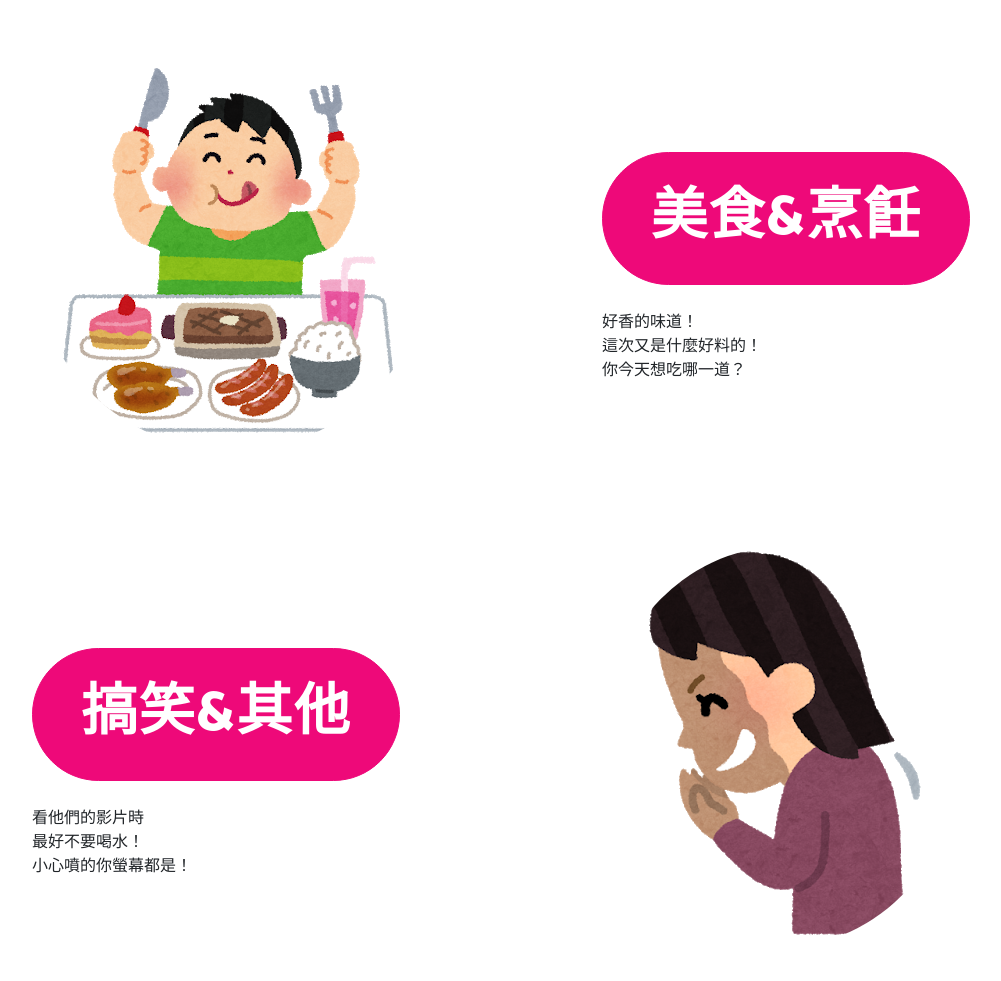
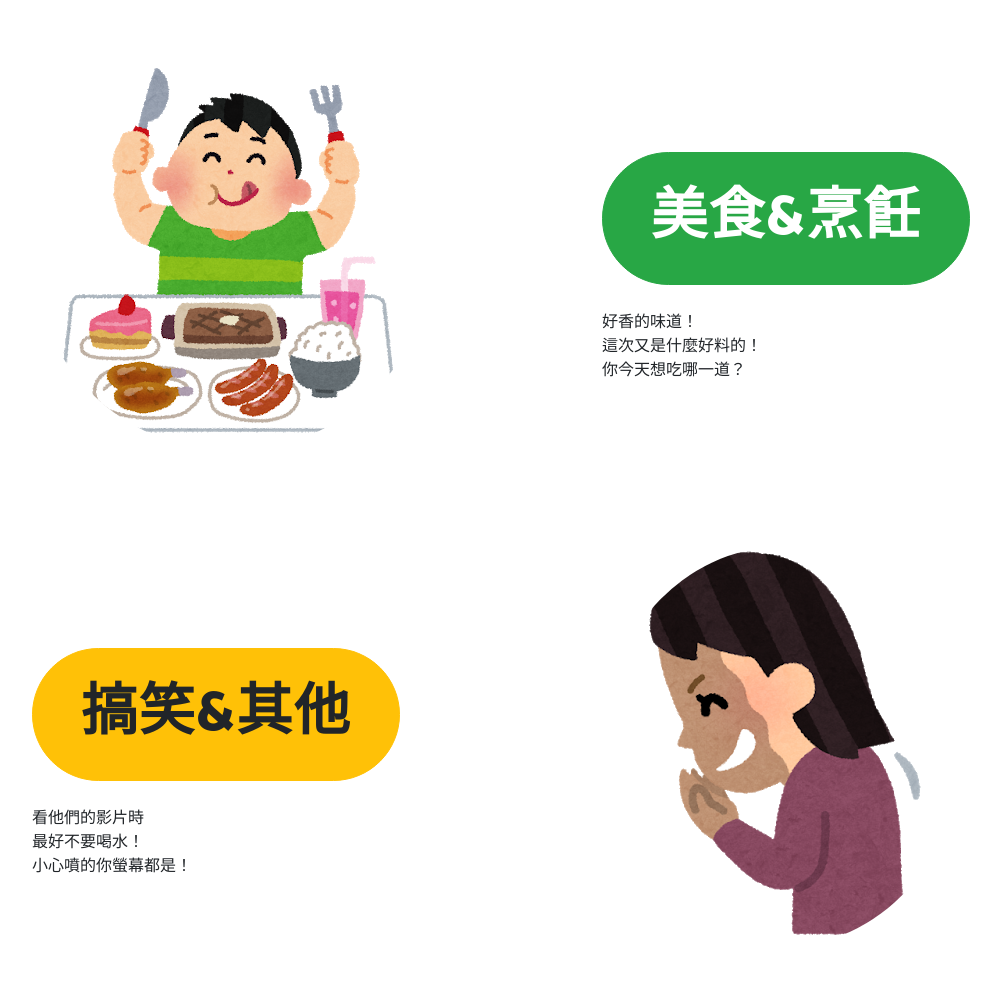
Before and after one commit to tang-dr/tang-dr.github.io, a website: page index.html in a window 1280 px wide. Shown: the part 1230-2211 px from the top of the page, without its empty margins (101-1102 px from the left). Drawn offline with Linux system fonts and the light colour scheme.

Commit message:
Update index.html

```diff
--- a/index.html
+++ b/index.html
@@ -88,7 +88,7 @@
         </div>
         <div class="col-lg-6">
           <div class="p-5">
-            <a href="https://xinmeti.co/doc/13-2093/view" class="btn btn-primary btn-xl rounded-pill mt-5"><h2 class="display-4">
+            <a href="https://xinmeti.co/doc/13-2093/view" class="btn btn-success btn-xl rounded-pill mt-5"><h2 class="display-4">
             <h2 class="display-4">美食&烹飪</h2></a>
             <p><br>好香的味道！<br>這次又是什麼好料的！<br>你今天想吃哪一道？</p>
           </div>
@@ -107,7 +107,7 @@
         </div>
         <div class="col-lg-6 order-lg-1">
           <div class="p-5">
-            <a href="https://xinmeti.co/doc/13-2091/view" class="btn btn-primary btn-xl rounded-pill mt-5"><h2 class="display-4">
+            <a href="https://xinmeti.co/doc/13-2091/view" class="btn btn-warning btn-xl rounded-pill mt-5"><h2 class="display-4">
               <h2 class="display-4">搞笑&其他</h2></a>
             <p><br>看他們的影片時<br>最好不要喝水！<br>小心噴的你螢幕都是！</p>
           </div>
```
